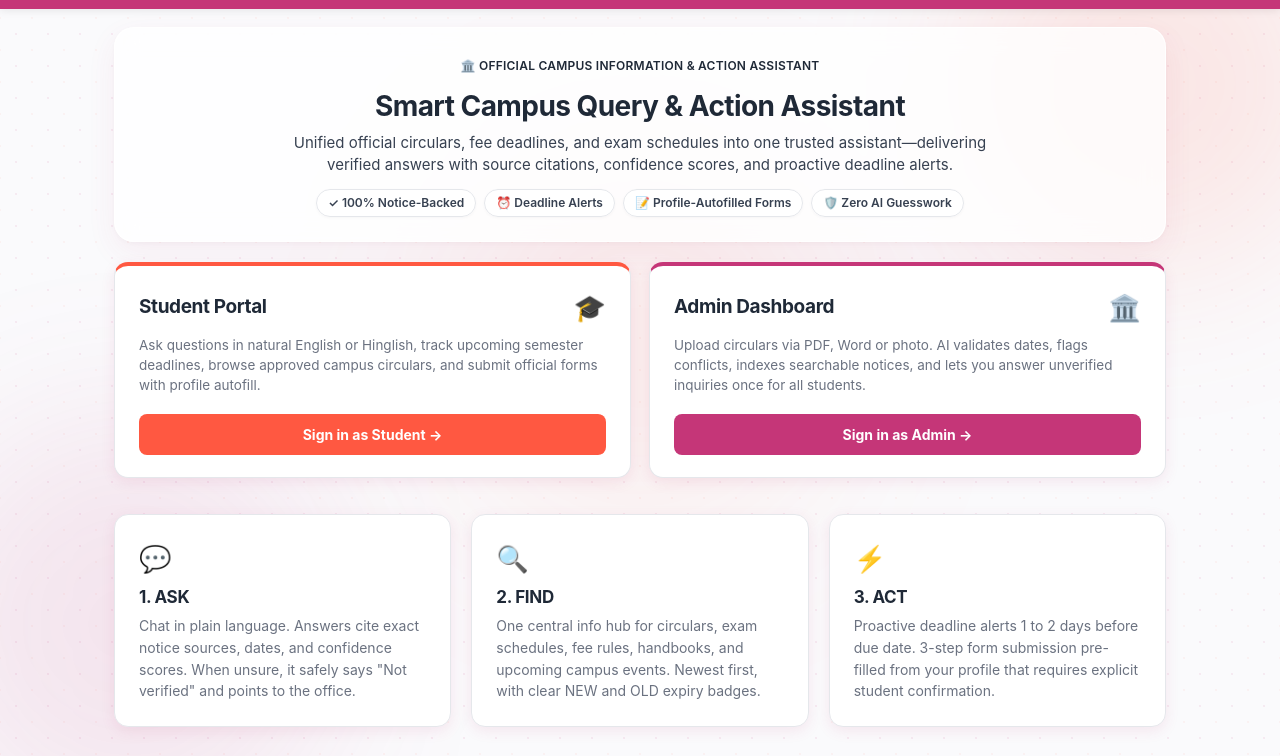
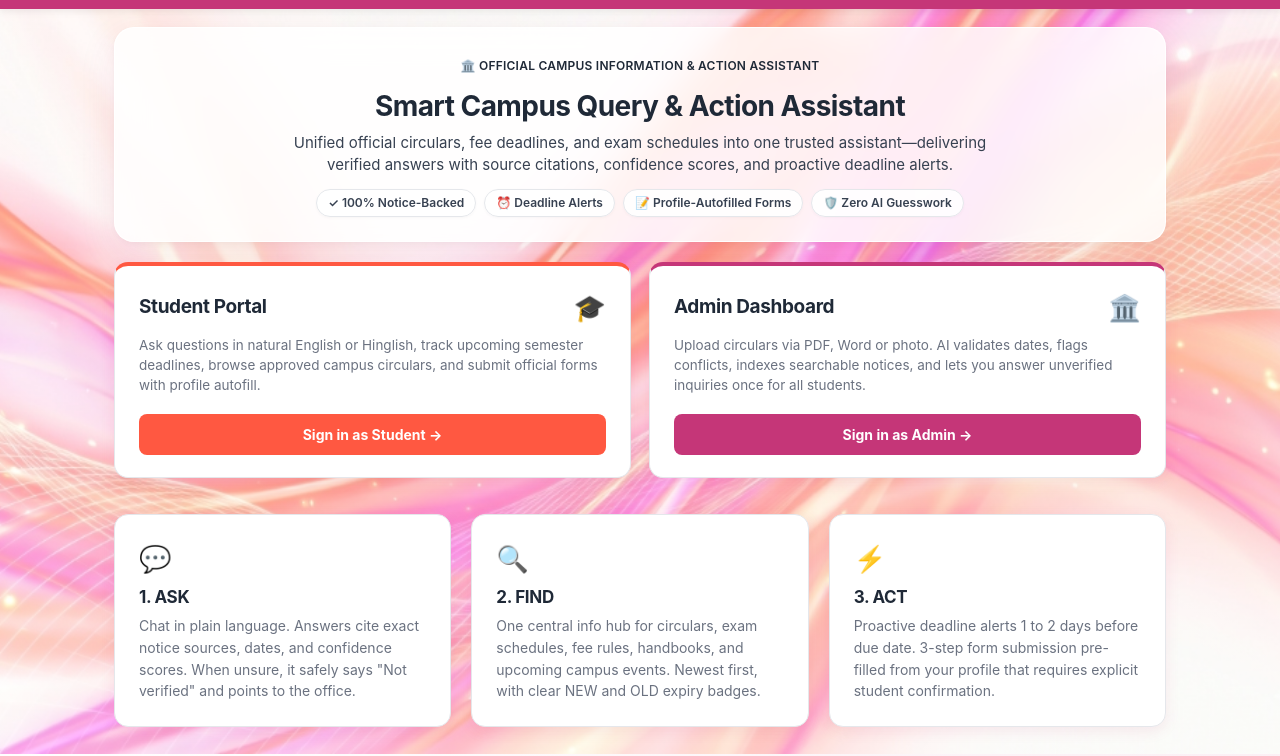
Before and after one commit to mahajanpiyush273-art/CAMPUSFLOW_AI, a plain HTML site: page frontend/index.html in a window 1280 px wide. Shown: the part 46-802 px from the top of the page. Drawn offline with Linux system fonts and the light colour scheme.

Commit message:
Step 35: add custom aesthetic background to home screen

```diff
--- a/frontend/index.html
+++ b/frontend/index.html
@@ -8,37 +8,35 @@
     <link rel="stylesheet" href="/static/css/base.css">
     <link rel="stylesheet" href="/static/css/components.css">
     <style>
-        /* Modern subtle grid background pattern */
         body {
-            background-color: #FAFAFC;
-            background-image:
-                radial-gradient(rgba(197, 54, 120, 0.08) 1.5px, transparent 1.5px),
-                radial-gradient(rgba(255, 88, 65, 0.05) 1.5px, transparent 1.5px);
-            background-size: 32px 32px;
-            background-position: 0 0, 16px 16px;
+            background-color: #FFF5F8;
             position: relative;
+            min-height: 100vh;
         }
 
-        .ambient-middle {
+        /* Custom high-res vibrant wave background */
+        .home-bg-layer {
             position: fixed;
-            width: 380px;
-            height: 380px;
-            border-radius: 50%;
+            top: 0;
+            left: 0;
+            width: 100vw;
+            height: 100vh;
+            background-image:
+                linear-gradient(to bottom, rgba(255, 255, 255, 0.25), rgba(255, 255, 255, 0.45)),
+                url('/static/images/home-bg.jpg');
+            background-size: cover;
+            background-position: center top;
+            background-repeat: no-repeat;
+            z-index: 0;
             pointer-events: none;
-            z-index: 0;
-            filter: blur(100px);
-            background-color: rgba(255, 88, 65, 0.09);
-            top: 25%;
-            left: 50%;
-            transform: translateX(-50%);
         }
 
         .hero-card-wrapper {
-            background: rgba(255, 255, 255, 0.78);
-            backdrop-filter: blur(12px);
-            -webkit-backdrop-filter: blur(12px);
-            border: 1px solid rgba(255, 255, 255, 0.9);
-            box-shadow: 0 10px 30px rgba(197, 54, 120, 0.07), 0 2px 6px rgba(0, 0, 0, 0.03);
+            background: rgba(255, 255, 255, 0.84);
+            backdrop-filter: blur(16px);
+            -webkit-backdrop-filter: blur(16px);
+            border: 1px solid rgba(255, 255, 255, 0.95);
+            box-shadow: 0 12px 36px rgba(197, 54, 120, 0.10), 0 2px 8px rgba(0, 0, 0, 0.04);
             border-radius: 20px;
             padding: 24px 28px;
             text-align: center;
@@ -76,9 +74,7 @@
     </style>
 </head>
 <body>
-    <div class="ambient-circle ambient-orange"></div>
-    <div class="ambient-circle ambient-violet"></div>
-    <div class="ambient-middle"></div>
+    <div class="home-bg-layer"></div>
 
     <header class="top-bar">
         <div class="top-bar-inner">
```
Also changed, not shown: frontend/static/images/home-bg.jpg (added).
